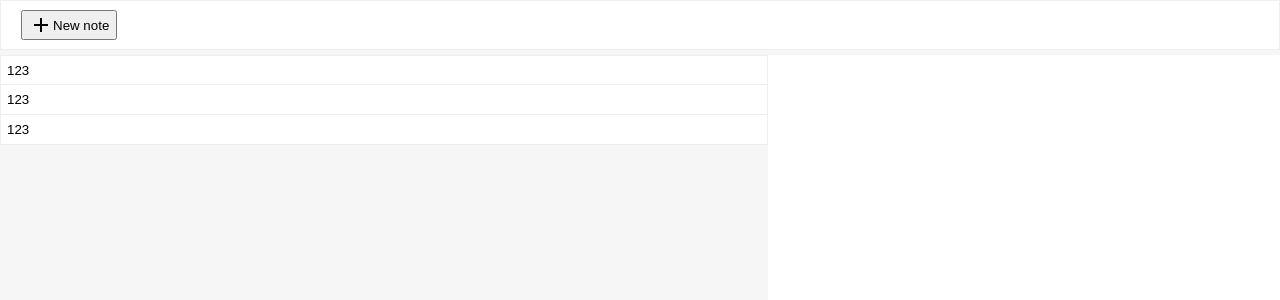
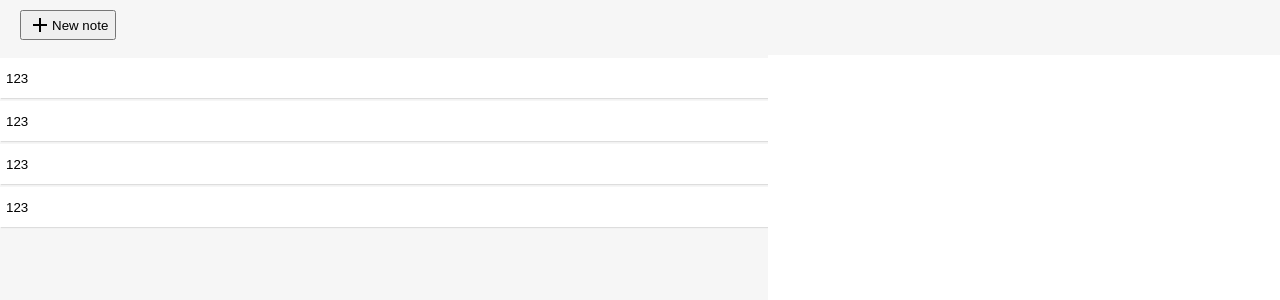
Before and after one commit to elicayuu/notes, a React (Create React App) app: page / in a window 1280 px wide. Shown: the top 300 px of the page. Built offline with nearby package versions, Linux system fonts and the light colour scheme.

Commit message:
change some style

```diff
--- a/src/components/Header.tsx
+++ b/src/components/Header.tsx
@@ -22,9 +22,7 @@ const Root = styled.header`
   align-items: center;
   height: 50px;
   padding: 0 20px;
-  border: 1px solid #eee;
   box-sizing: border-box;
-  background-color: #fff;
 `;
 
 const Button = styled.button`
--- a/src/components/NoteList.tsx
+++ b/src/components/NoteList.tsx
@@ -4,6 +4,7 @@ import styled from 'styled-components';
 const NoteList: React.FC = () => {
   return (
     <Root>
+      <Item>123</Item>
       <Item>123</Item>
       <Item>123</Item>
       <Item>123</Item>
@@ -22,15 +23,13 @@ const Item = styled.button`
   align-items: center;
   justify-content: flex-start;
   width: 100%;
-  height: 30px;
-  border: 1px solid #eee;
+  height: 40px;
+  margin: 3px 0;
+  border: none;
   background-color: #fff;
+  box-shadow: 1px 1px 1px rgba(0, 0, 0, 0.1);
 
   &:focus {
     outline: none;
   }
-
-  &:not(:first-child) {
-    border-width: 0 1px 1px 1px;
-  }
 `
```
